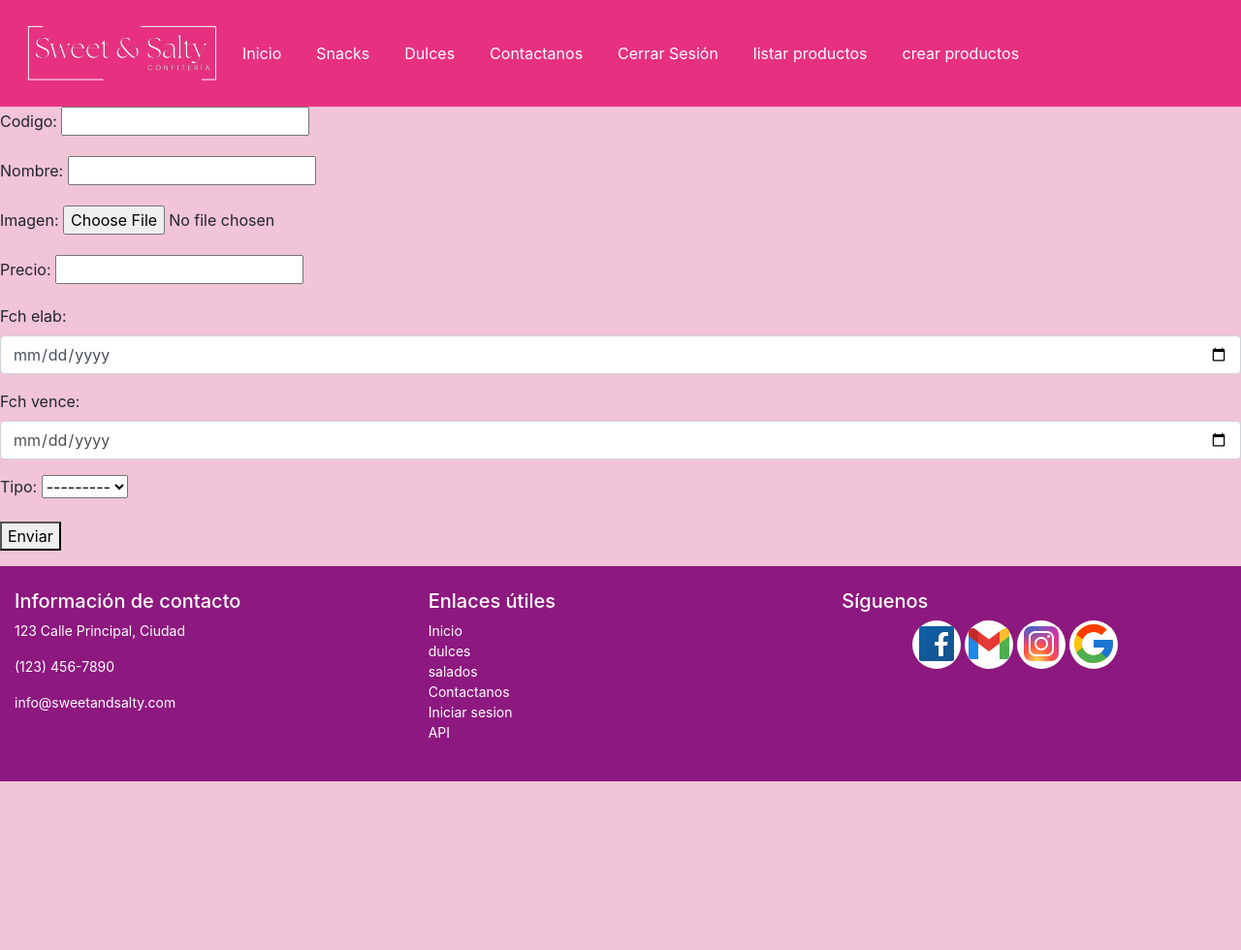
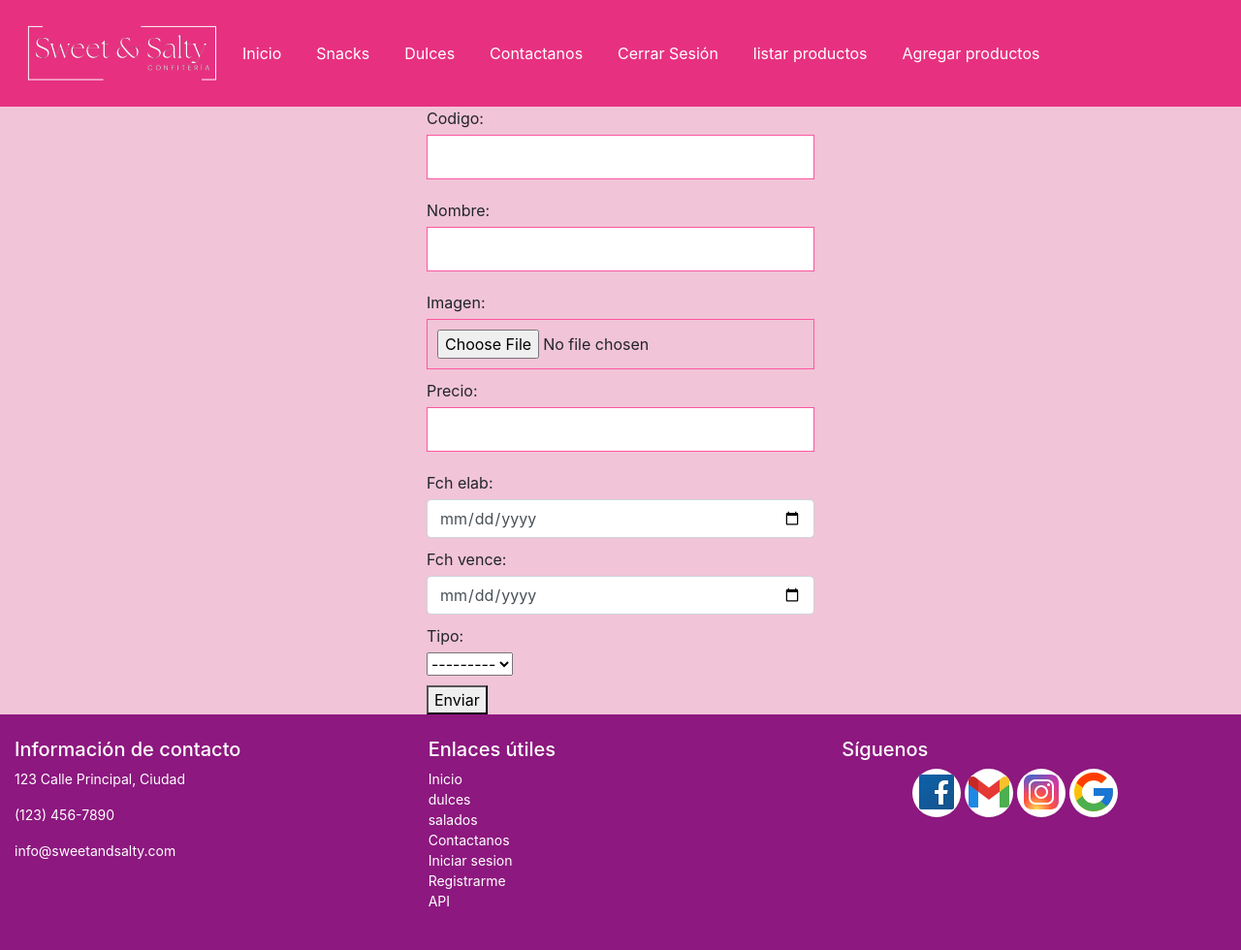
Before and after one commit to gabrgomez/catalogo-confites-django, a Django app: page /catalogo/agregar in a window 1280 px wide. Shown: the whole page at 97% size. Before the commit the page ends 806 px from the top, so only its background shows below. Run offline with Django 4.2, Linux system fonts and the light colour scheme; a user stored in the database is signed in; data comes from the database, SQL or seed files in the repository; some libraries are stand-ins or nearby versions.

Commit message:
actualizando base.html

```diff
--- a/templates/base.html
+++ b/templates/base.html
@@ -7,7 +7,8 @@
   <!-- Boostrap y CSS-->
   <link rel="stylesheet" href="https://cdn.jsdelivr.net/npm/bootstrap@4.0.0/dist/css/bootstrap.min.css" integrity="sha384-Gn5384xqQ1aoWXA+058RXPxPg6fy4IWvTNh0E263XmFcJlSAwiGgFAW/dAiS6JXm" crossorigin="anonymous">
   <link rel="stylesheet" href="{% static 'css/estilo1.css' %}">
-
+  {%block css %}
+    {%endblock%}
 <body>
   <header>
     <!-- Barra de navegación -->
@@ -41,7 +42,7 @@
                     <a class= "nav-link" href="{% url 'lista_productos' %}">listar productos</a>
                 </li>
                     <li class="nav-item">
-                <a class= "nav-link" href="{% url 'crear_producto' %}">crear productos</a>
+                <a class= "nav-link" href="{% url 'crear_producto' %}">Agregar productos</a>
                 </li>
                 {% endif %}
                 {% else %}
@@ -81,6 +82,7 @@
                     <li><a href="{% url 'pagina_snacks' %}">salados</a></li>
                     <li><a href="{% url 'pagina_cotiza' %}">Contactanos</a></li>
                     <li><a href="{% url 'login' %}">Iniciar sesion</a></li>
+                    <li><a href="{% url 'registrar' %}">Registrarme</a></li>
                     <li><a href="{% url 'pagina_api' %}">API</a></li>
                 </ul>
             </div>
```
